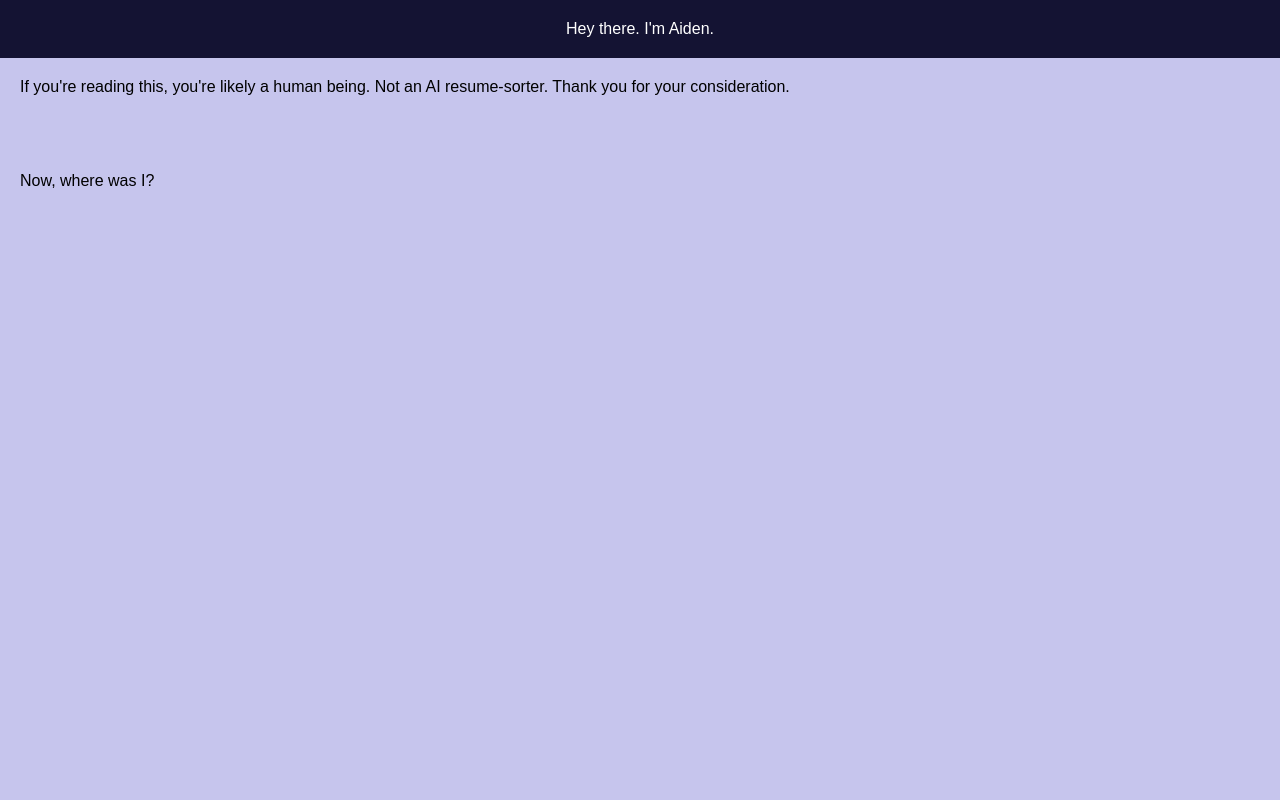
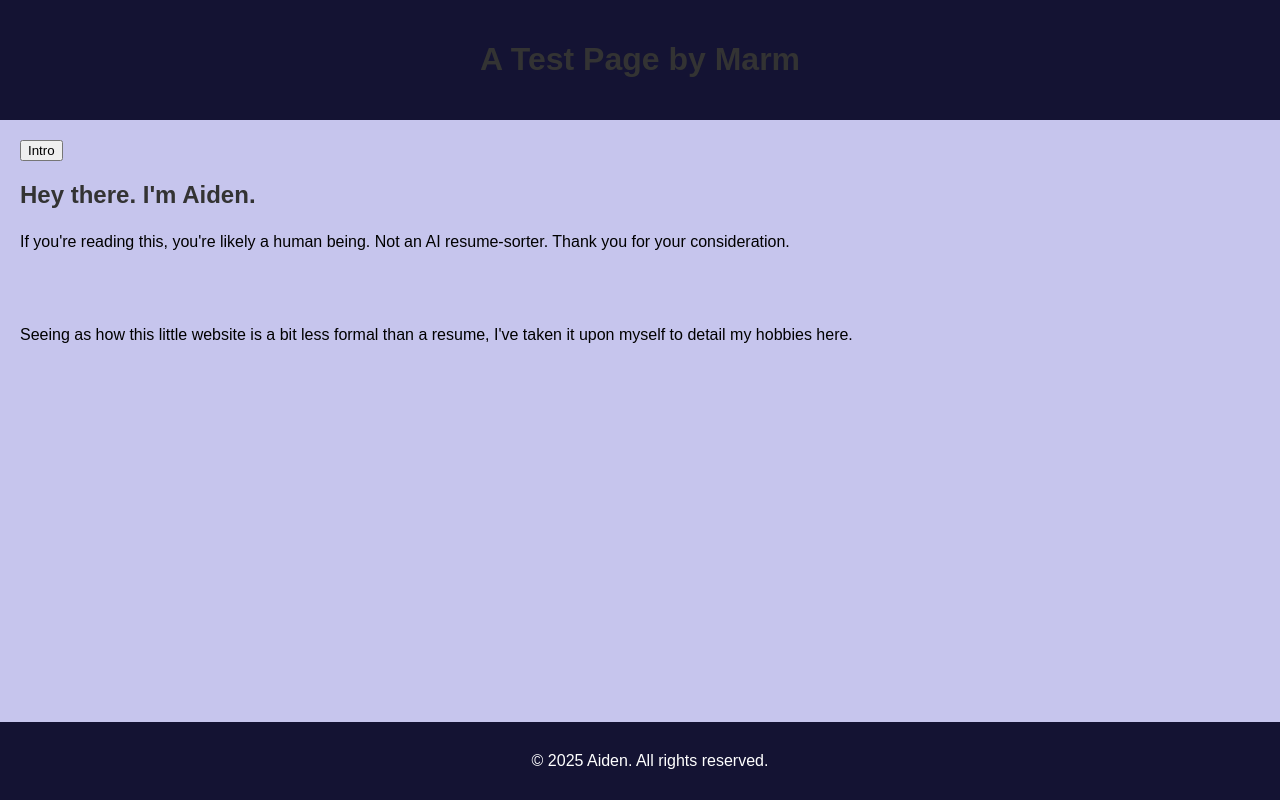
Before and after one commit to AidenBMM/AidenResumeSite, a plain HTML site: page index.html in a window 1280 px wide. Drawn offline with Linux system fonts and the light colour scheme.

Commit message:
Update index.html

```diff
--- a/index.html
+++ b/index.html
@@ -3,25 +3,28 @@
 <head>
     <meta charset="UTF-8">
     <meta name="viewport" content="width=device-width, initial-scale=1.0">
-    <title>Aiden's Resume Site</title>
-    <link rel="shortcut icon" href="./Designer.png" type="image/x-icon">
-	    <link rel="stylesheet" href="styles.css">
+    <title>About Me</title>
+    <link rel="stylesheet" href="styles.css">
 </head>
 <body>
-    <!-- <button onclick="myFunction()">learn about me</button>
+    <header>
+        <h1>A Test Page by Marm</h1>
+    </header>
+    <main>
+        <div class="tab">
+            <button class="tablinks" onclick="openTab(event, 'intro')">Intro</button>
+        </div>
+        <div id="intro" class="tabcontent">
+		<h2>Hey there. I'm Aiden.</h2>
+		<p>If you're reading this, you're likely a human being. Not an AI resume-sorter. Thank you for your consideration.</p>
+		<br></br>
+		<p>Seeing as how this little website is a bit less formal than a resume, I've taken it upon myself to detail my hobbies here.</p>
+        </div>
+    </main>
+    <footer>
+        <p>&copy; 2025  Aiden. All rights reserved.</p>
+    </footer>
 
-    <script>
-        function myFunction() {
-			window.alert("You know too much.");
-			//setTimeout(function() {
-			window.close();
-			//}, 750); // delay of .75 seconds
-
-        }
-    </script> -->
-<header>Hey there. I'm Aiden.</header>
-<main>If you're reading this, you're likely a human being. Not an AI resume-sorter. Thank you for your consideration.</main>
-<br>
-<br>
-<main>Now, where was I?</main>
+    <script src="script.js"></script>
+</body>
 </html>
```
